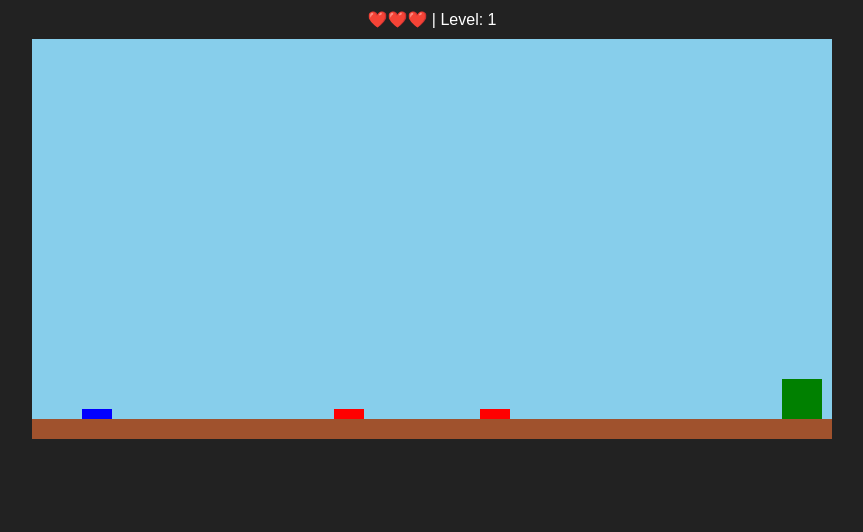
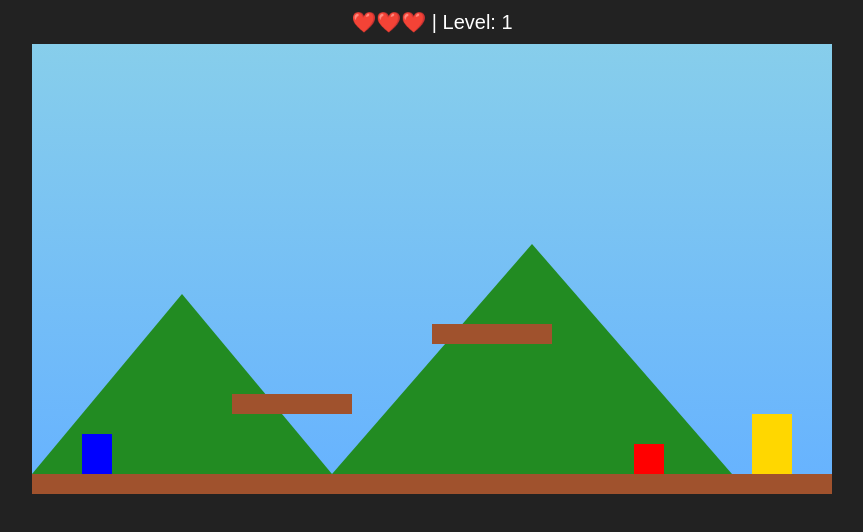
Before and after one commit to Smopga/F-r-Schule, a plain HTML site: page index.html in a window 1280 px wide. Shown: the whole page, without its empty margins (208-1071 px from the left). Drawn offline with Linux system fonts and the light colour scheme.

Commit message:
Update index.html

```diff
--- a/index.html
+++ b/index.html
@@ -2,19 +2,19 @@
 <html lang="de">
 <head>
   <meta charset="UTF-8">
-  <title>Mini Platformer</title>
+  <title>Platformer Game</title>
   <style>
     body { margin: 0; background: #222; color: white; font-family: sans-serif; }
-    canvas { display: block; margin: auto; background: #87CEEB; }
-    #ui { text-align: center; padding: 10px; }
-    .heart { color: red; font-size: 24px; }
+    canvas { display: block; margin: auto; background: linear-gradient(#87CEEB, #66B2FF); }
+    #ui { text-align: center; padding: 10px; font-size: 20px; }
+    .heart { color: red; font-size: 22px; }
   </style>
 </head>
 <body>
   <div id="ui">
     <span id="lives"></span> | Level: <span id="level">1</span>
   </div>
-  <canvas id="game" width="800" height="400"></canvas>
+  <canvas id="game" width="800" height="450"></canvas>
 
   <script>
     const canvas = document.getElementById("game");
@@ -26,17 +26,62 @@
     document.addEventListener("keydown", e => keys[e.code] = true);
     document.addEventListener("keyup", e => keys[e.code] = false);
 
-    let player, enemies, goal, level, gravity = 0.6;
+    let player, enemies, goal, platforms, level, gravity = 0.6;
+
+    // === Level-Daten ===
+    const levels = [
+      {
+        platforms: [
+          {x: 0, y: 430, w: 800, h: 20},   // Boden
+          {x: 200, y: 350, w: 120, h: 20},
+          {x: 400, y: 280, w: 120, h: 20}
+        ],
+        enemies: [
+          {x: 300, y: 400, w: 30, h: 30, dir: 1}
+        ],
+        goal: {x: 720, y: 370, w: 40, h: 60}
+      },
+      {
+        platforms: [
+          {x: 0, y: 430, w: 800, h: 20},
+          {x: 150, y: 360, w: 100, h: 20},
+          {x: 300, y: 300, w: 120, h: 20},
+          {x: 500, y: 240, w: 120, h: 20},
+        ],
+        enemies: [
+          {x: 180, y: 330, w: 30, h: 30, dir: 1},
+          {x: 520, y: 210, w: 30, h: 30, dir: -1}
+        ],
+        goal: {x: 750, y: 180, w: 40, h: 60}
+      },
+      {
+        platforms: [
+          {x: 0, y: 430, w: 800, h: 20},
+          {x: 100, y: 370, w: 120, h: 20},
+          {x: 260, y: 320, w: 120, h: 20},
+          {x: 420, y: 270, w: 120, h: 20},
+          {x: 580, y: 220, w: 120, h: 20},
+        ],
+        enemies: [
+          {x: 120, y: 340, w: 30, h: 30, dir: 1},
+          {x: 280, y: 290, w: 30, h: 30, dir: -1},
+          {x: 600, y: 190, w: 30, h: 30, dir: 1}
+        ],
+        goal: {x: 720, y: 150, w: 40, h: 60}
+      }
+    ];
 
     function resetLevel(lvl = 1) {
+      if (lvl > levels.length) {
+        alert("🎉 Du hast alle Level geschafft!");
+        lvl = 1;
+      }
       level = lvl;
       levelUI.textContent = level;
-      player = {x: 50, y: 300, w: 30, h: 30, dx: 0, dy: 0, lives: player ? player.lives : 3};
-      enemies = [
-        {x: 300, y: 370, w: 30, h: 30, dir: 1},
-        {x: 550, y: 370, w: 30, h: 30, dir: -1}
-      ];
-      goal = {x: 750, y: 340, w: 40, h: 60};
+      player = {x: 50, y: 350, w: 30, h: 40, dx: 0, dy: 0, lives: player ? player.lives : 3};
+      platforms = levels[level - 1].platforms;
+      enemies = JSON.parse(JSON.stringify(levels[level - 1].enemies));
+      goal = levels[level - 1].goal;
       updateLivesUI();
     }
 
@@ -50,24 +95,36 @@
       else if (keys["ArrowRight"] || keys["KeyD"]) player.dx = 4;
       else player.dx = 0;
 
-      if ((keys["ArrowUp"] || keys["Space"]) && player.y + player.h >= canvas.height) {
+      if ((keys["ArrowUp"] || keys["Space"]) && player.onGround) {
         player.dy = -12;
+        player.onGround = false;
       }
 
       player.dy += gravity;
       player.x += player.dx;
       player.y += player.dy;
 
-      // Boden
-      if (player.y + player.h > canvas.height) {
-        player.y = canvas.height - player.h;
-        player.dy = 0;
+      player.onGround = false;
+
+      // Plattform-Kollision
+      for (let p of platforms) {
+        if (player.x < p.x + p.w &&
+            player.x + player.w > p.x &&
+            player.y < p.y + p.h &&
+            player.y + player.h > p.y) {
+          // Von oben drauf landen
+          if (player.dy >= 0 && player.y + player.h - player.dy <= p.y + 5) {
+            player.y = p.y - player.h;
+            player.dy = 0;
+            player.onGround = true;
+          }
+        }
       }
 
       // Gegner bewegen
       enemies.forEach(e => {
         e.x += e.dir * 2;
-        if (e.x < 200 || e.x > 600) e.dir *= -1;
+        if (e.x < 50 || e.x > 750) e.dir *= -1;
       });
 
       // Kollision mit Gegnern
@@ -79,11 +136,13 @@
           player.lives--;
           updateLivesUI();
           if (player.lives <= 0) {
-            alert("Game Over!");
+            alert("💀 Game Over!");
             resetLevel(1);
           } else {
             player.x = 50;
-            player.y = 300;
+            player.y = 350;
+            player.dx = 0;
+            player.dy = 0;
           }
         }
       });
@@ -100,6 +159,26 @@
     function draw() {
       ctx.clearRect(0, 0, canvas.width, canvas.height);
 
+      // Berge (Hintergrund)
+      ctx.fillStyle = "#228B22";
+      ctx.beginPath();
+      ctx.moveTo(0, 430);
+      ctx.lineTo(150, 250);
+      ctx.lineTo(300, 430);
+      ctx.closePath();
+      ctx.fill();
+
+      ctx.beginPath();
+      ctx.moveTo(300, 430);
+      ctx.lineTo(500, 200);
+      ctx.lineTo(700, 430);
+      ctx.closePath();
+      ctx.fill();
+
+      // Plattformen
+      ctx.fillStyle = "sienna";
+      platforms.forEach(p => ctx.fillRect(p.x, p.y, p.w, p.h));
+
       // Spieler
       ctx.fillStyle = "blue";
       ctx.fillRect(player.x, player.y, player.w, player.h);
@@ -108,13 +187,9 @@
       ctx.fillStyle = "red";
       enemies.forEach(e => ctx.fillRect(e.x, e.y, e.w, e.h));
 
-      // Ziel
-      ctx.fillStyle = "green";
+      // Ziel (Flagge)
+      ctx.fillStyle = "gold";
       ctx.fillRect(goal.x, goal.y, goal.w, goal.h);
-
-      // Boden
-      ctx.fillStyle = "sienna";
-      ctx.fillRect(0, canvas.height - 20, canvas.width, 20);
     }
 
     function loop() {
```
